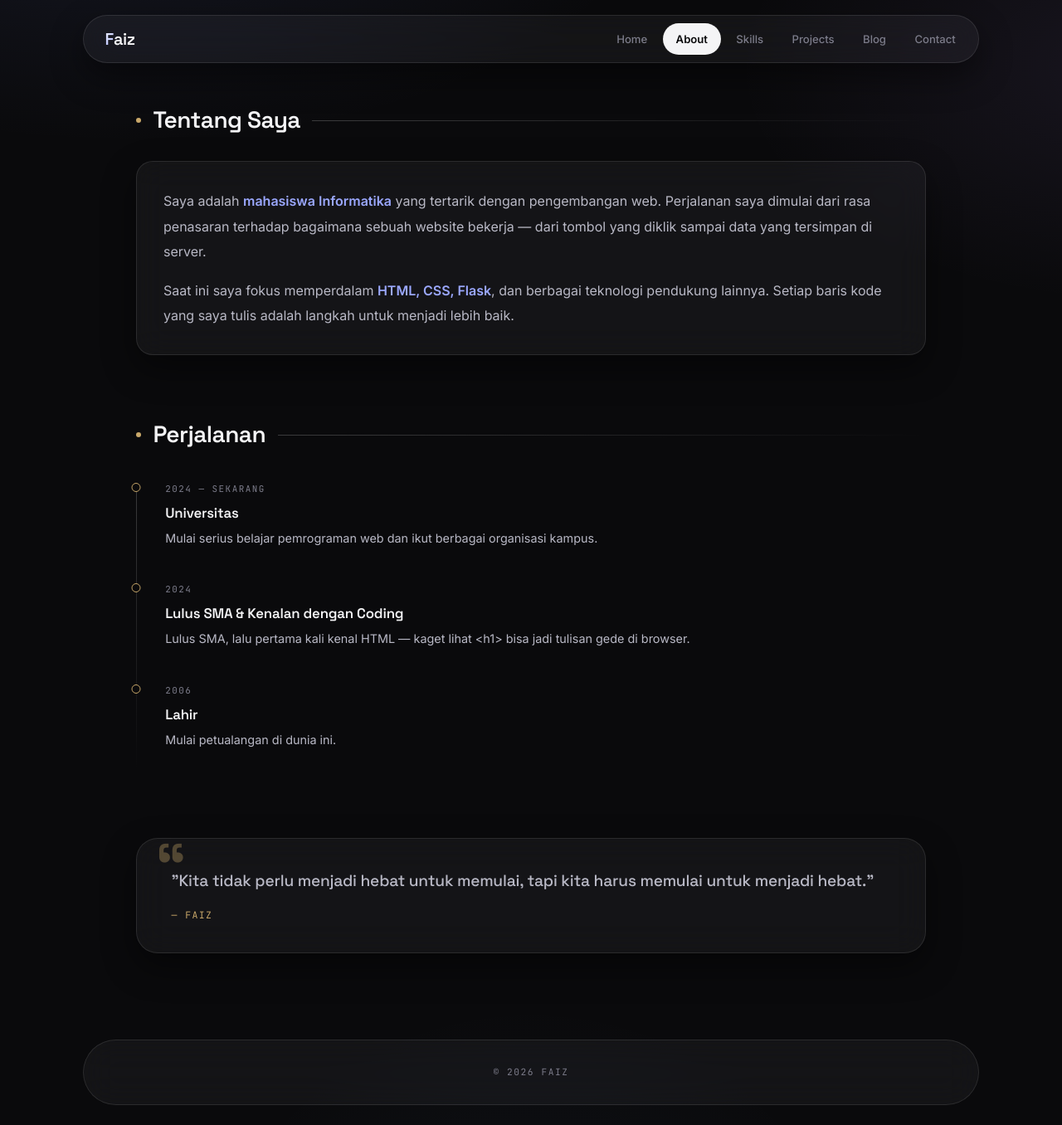
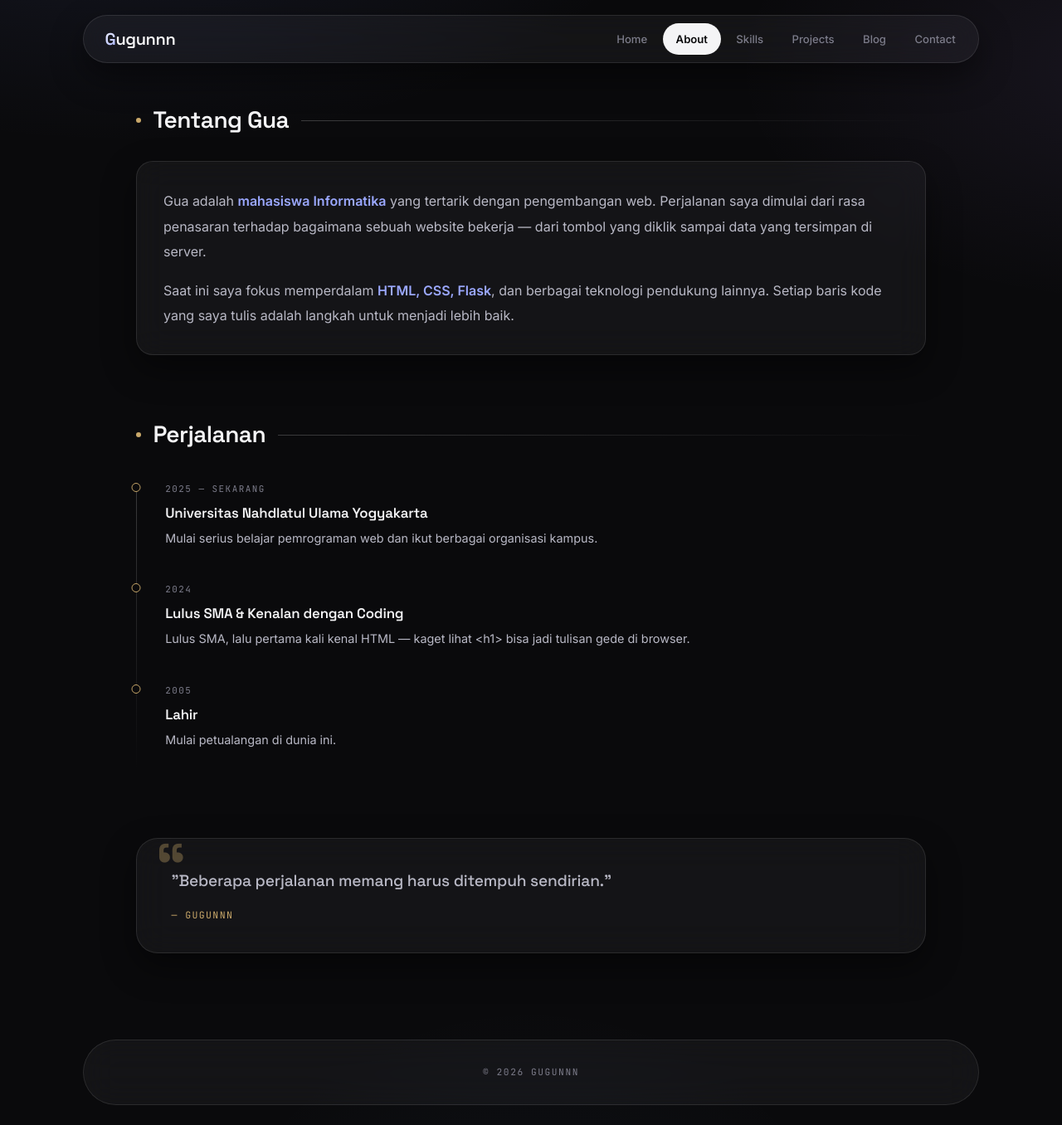
Before and after one commit to GugunnN4/Project-PrakPemWeb, a Flask app: page /about in a window 1280 px wide. Shown: the whole page at 83% size. Run offline with Flask 3, Linux system fonts and the light colour scheme.

Commit message:
Pertemuan 3 - Update

```diff
--- a/templates/about.html
+++ b/templates/about.html
@@ -12,7 +12,7 @@
 </head>
 <body>
     <header>
-        <a href="/" class="logo"><span>F</span>aiz</a>
+        <a href="/" class="logo"><span>G</span>ugunnn</a>
         <nav>
             <a href="/">Home</a>
             <a href="/about" class="active">About</a>
@@ -25,9 +25,9 @@
 
     <main>
         <section class="section">
-            <h3 class="section-title">Tentang Saya</h3>
+            <h3 class="section-title">Tentang Gua</h3>
             <div class="about-content">
-                <p>Saya adalah <span class="highlight">mahasiswa Informatika</span> yang tertarik dengan pengembangan web. Perjalanan saya dimulai dari rasa penasaran terhadap bagaimana sebuah website bekerja &mdash; dari tombol yang diklik sampai data yang tersimpan di server.</p>
+                <p>Gua adalah <span class="highlight">mahasiswa Informatika</span> yang tertarik dengan pengembangan web. Perjalanan saya dimulai dari rasa penasaran terhadap bagaimana sebuah website bekerja &mdash; dari tombol yang diklik sampai data yang tersimpan di server.</p>
                 <p>Saat ini saya fokus memperdalam <span class="highlight">HTML, CSS, Flask</span>, dan berbagai teknologi pendukung lainnya. Setiap baris kode yang saya tulis adalah langkah untuk menjadi lebih baik.</p>
             </div>
         </section>
@@ -36,8 +36,8 @@
             <h3 class="section-title">Perjalanan</h3>
             <div class="timeline">
                 <div class="timeline-item">
-                    <div class="year">2024 &mdash; Sekarang</div>
-                    <h4>Universitas</h4>
+                    <div class="year">2025 &mdash; Sekarang</div>
+                    <h4>Universitas Nahdlatul Ulama Yogyakarta</h4>
                     <p>Mulai serius belajar pemrograman web dan ikut berbagai organisasi kampus.</p>
                 </div>
                 <div class="timeline-item">
@@ -46,8 +46,8 @@
                     <p>Lulus SMA, lalu pertama kali kenal HTML &mdash; kaget lihat &lt;h1&gt; bisa jadi tulisan gede di browser.</p>
                 </div>
                 <div class="timeline-item">
-                    <div class="year">2006</div>
-                    <h4>Lahir</h4>
+                    <div class="year">2005</div>
+                    <h4>Lahir </h4>
                     <p>Mulai petualangan di dunia ini.</p>
                 </div>
             </div>
@@ -55,14 +55,14 @@
 
         <section class="section">
             <div class="quote">
-                "Kita tidak perlu menjadi hebat untuk memulai, tapi kita harus memulai untuk menjadi hebat."
-                <cite>&mdash; Faiz</cite>
+                "Beberapa perjalanan memang harus ditempuh sendirian."
+                <cite>&mdash; Gugunnn</cite>
             </div>
         </section>
     </main>
 
     <footer>
-        &copy; 2026 Faiz
+        &copy; 2026 Gugunnn
     </footer>
 </body>
 </html>
```
Also changed, not shown: templates/contact.html (+7 -7 lines), templates/index.html (+6 -6 lines).
